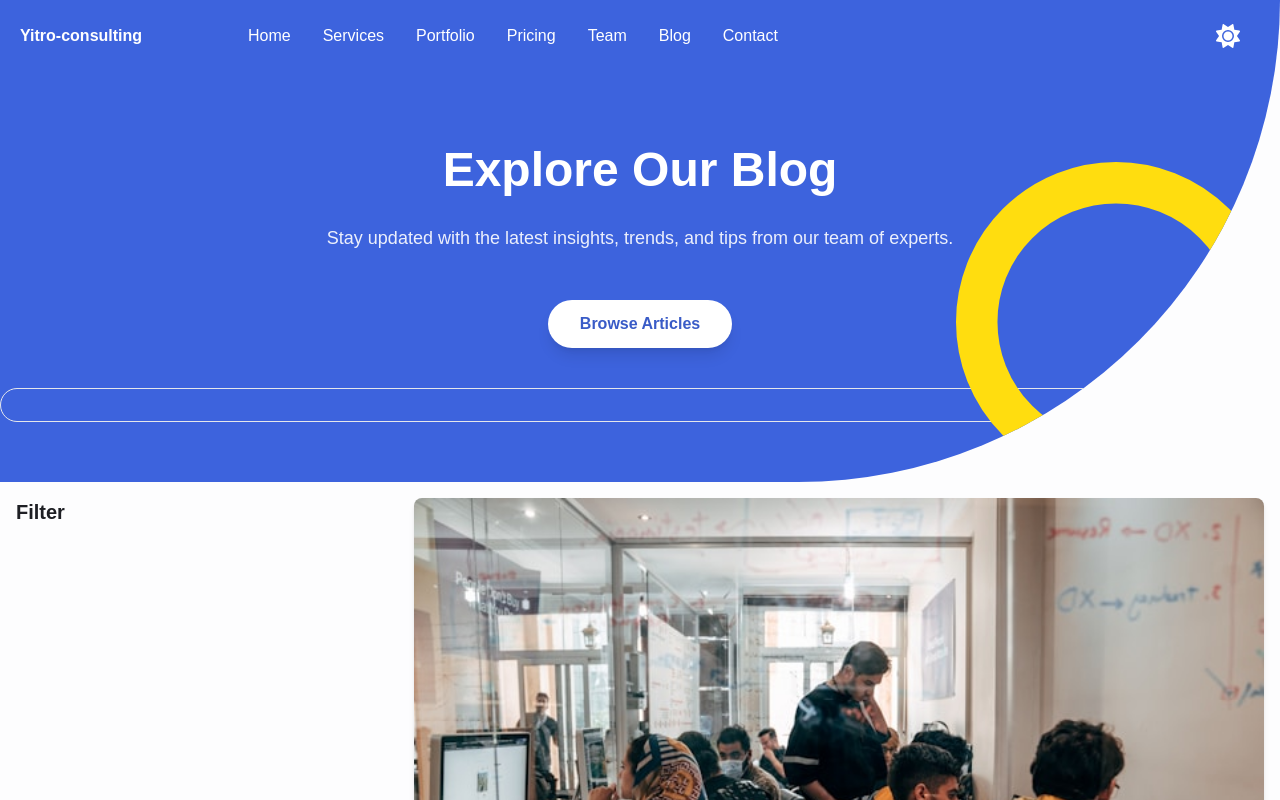
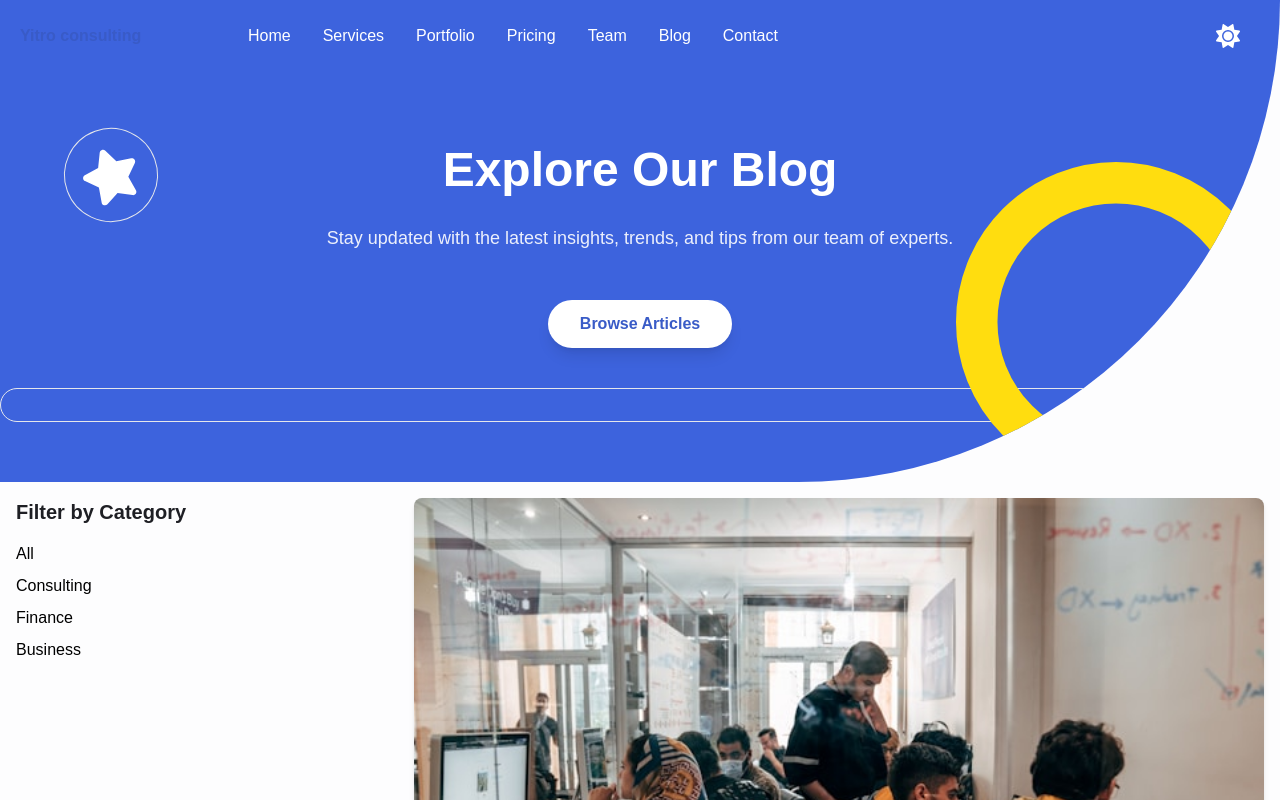
Before and after one commit to ranto-dev/yitro-consulting-npm, a React (Vite) app: page /blog in a window 1280 px wide. Shown: the top 800 px of the page. Built offline with nearby package versions, Linux system fonts and the light colour scheme.

Commit message:
refactoring des partie hero, navbar section blog

```diff
--- a/src/components/blog/Content.tsx
+++ b/src/components/blog/Content.tsx
@@ -1,10 +1,10 @@
-import React from "react";
-import { useState } from "react";
+import React, { useState, useEffect } from "react";
 import { Link } from "react-router-dom";
 import type { BlogPost } from "../../types/BlogPost";
 import blog1 from "../../assets/img/thumbnail/thumbnail-1.jpg";
 import blog2 from "../../assets/img/thumbnail/thumbnail-2.jpg";
 import blog3 from "../../assets/img/thumbnail/thumbnail-3.jpg";
+import { motion, AnimatePresence } from "framer-motion";
 
 const Content: React.FC = () => {
   const [blogPosts] = useState<BlogPost[]>([
@@ -43,16 +43,61 @@ const Content: React.FC = () => {
     },
   ]);
 
+  const [filteredPosts, setFilteredPosts] = useState<BlogPost[]>([]);
+  const [selectedCategory, setSelectedCategory] = useState<string>("All");
+
+  useEffect(() => {
+    if (selectedCategory === "All") {
+      setFilteredPosts(blogPosts);
+    } else {
+      setFilteredPosts(
+        blogPosts.filter((post) => post.category === selectedCategory)
+      );
+    }
+  }, [selectedCategory, blogPosts]);
+
+  const categories = ["All", "Consulting", "Finance", "Business"];
+
+  const cardVariants = {
+    hidden: { opacity: 0, y: 20 },
+    visible: { opacity: 1, y: 0, transition: { duration: 0.6 } },
+    exit: { opacity: 0, y: -20, transition: { duration: 0.3 } },
+  };
+
   return (
     <div className="flex flex-row gap-4 justify-around items-start p-4">
+      {/* SECTION DU FILTRE */}
       <div className="w-[45%]">
-        <h1 className="text-xl">Filter</h1>
+        <h1 className="text-xl mb-4 font-bold">Filter by Category</h1>
+        <ul className="flex flex-col gap-2">
+          {categories.map((category) => (
+            <li key={category}>
+              <button
+                onClick={() => setSelectedCategory(category)}
+                className={`w-full text-left p-2 rounded-lg transition-colors duration-200 ${
+                  selectedCategory === category
+                    ? "bg-indigo-600 text-black"
+                    : "bg-gray-100 text-gray-800 hover:bg-gray-200"
+                }`}
+              >
+                {category}
+              </button>
+            </li>
+          ))}
+        </ul>
       </div>
+
+      {/* SECTION DES CARTES DE BLOG */}
       <div className="w-full flex flex-col gap-4">
-        {blogPosts.map((post: BlogPost) => (
-          <div
+        <AnimatePresence mode="wait">
+          {filteredPosts.map((post) => (
+            <motion.div
               key={post.id}
               className="bg-white rounded-lg overflow-hidden shadow-md hover:shadow-xl transition duration-300 ease-in-out"
+              variants={cardVariants}
+              initial="hidden"
+              animate="visible"
+              exit="exit"
             >
               <img
                 src={post.image}
@@ -78,8 +123,9 @@ const Content: React.FC = () => {
                   </Link>
                 </div>
               </div>
-          </div>
+            </motion.div>
           ))}
+        </AnimatePresence>
       </div>
     </div>
   );
--- a/src/components/blog/HeroBlog.tsx
+++ b/src/components/blog/HeroBlog.tsx
@@ -1,3 +1,4 @@
+import { FaStar } from "react-icons/fa6";
 import Illustation from "../../assets/img/blog/shape-14.svg";
 import { motion } from "framer-motion";
 
@@ -24,10 +25,30 @@ const HeroBlog = () => {
           </a>
         </div>
       </div>
-      <div className="relative top-10 border rounded-full p-4"></div>
+
+      <motion.div
+        initial={{ opacity: 0, x: -500 }}
+        animate={{ opacity: 1, x: 0, rotate: -20 }}
+        className="absolute border rounded-full p-4 top-[8rem] left-[4rem]"
+      >
+        <FaStar className="text-6xl" />
+      </motion.div>
+
+      <motion.div
+        initial={{ opacity: 0, y: 100 }}
+        animate={{ opacity: 1, y: 0 }}
+        className="relative top-10 border rounded-full p-4"
+      ></motion.div>
 
       <motion.img
-        className="w-[25%] absolute bottom-0 right-1 "
+        initial={{ opacity: 0, y: -200 }}
+        animate={{ opacity: 1, y: 0 }}
+        transition={{
+          duration: 0.5,
+          delay: 0.5,
+          ease: [0.25, 0.1, 0.25, 1],
+        }}
+        className="w-[25%] absolute bottom-0 right-1"
         style={{ zIndex: 0 }}
         src={Illustation}
         alt="illustration"
--- a/src/components/blog/NavbarBlog.tsx
+++ b/src/components/blog/NavbarBlog.tsx
@@ -1,5 +1,6 @@
 import { useState, useEffect } from "react";
 import { FaMoon, FaSun } from "react-icons/fa6";
+import { Link } from "react-router-dom";
 
 const NavbarBlog = () => {
   const [isSticky, setIsSticky] = useState(false);
@@ -55,7 +56,7 @@ const NavbarBlog = () => {
         <div className="ic-navbar-container relative -mx-5 flex items-center justify-between">
           <div className="w-60 lg:w-56 max-w-full px-5">
             <p className="ic-navbar-logo block w-full text-5xl font-semibold py-5 text-primary-color">
-              Yitro-consulting
+              <Link to={"/"}>Yitro consulting</Link>
             </p>
           </div>
         </div>
--- a/src/pages/client/Blog.tsx
+++ b/src/pages/client/Blog.tsx
@@ -1,58 +1,47 @@
-import React from "react";
-import { useState } from "react";
-import { Link } from "react-router-dom";
-import type { BlogPost } from "../../types/BlogPost";
-import blog1 from "../../assets/img/thumbnail/thumbnail-1.jpg";
-import blog2 from "../../assets/img/thumbnail/thumbnail-2.jpg";
-import blog3 from "../../assets/img/thumbnail/thumbnail-3.jpg";
+import { useState, useEffect } from "react";
 import NavbarBlog from "../../components/blog/NavbarBlog";
 import HeroBlog from "../../components/blog/HeroBlog";
 import Content from "../../components/blog/Content";
 
-const AllBlogs: React.FC = () => {
-  const [blogPosts] = useState<BlogPost[]>([
-    {
-      id: 1,
-      image: blog1,
-      category: "Consulting",
-      title: "Business Consulting Is Important for Every Business.",
-      excerpt:
-        "Lorem ipsum dolor sit amet, consectetur adipiscing elit. Sed do eiusmod tempor incididunt ut labore et dolore magna aliqua.",
-      author: "Admin",
-      date: "Jan 28, 2025",
-      link: "blog-details.html",
-    },
-    {
-      id: 2,
-      image: blog2,
-      category: "Finance",
-      title: "Top 5 Tips for Better Financial Planning.",
-      excerpt:
-        "Lorem ipsum dolor sit amet, consectetur adipiscing elit. Sed do eiusmod tempor incididunt ut labore et dolore magna aliqua.",
-      author: "Admin",
-      date: "Jan 28, 2025",
-      link: "blog-details.html",
-    },
-    {
-      id: 3,
-      image: blog3,
-      category: "Business",
-      title: "How to Grow Your Business with Digital Marketing.",
-      excerpt:
-        "Lorem ipsum dolor sit amet, consectetur adipiscing elit. Sed do eiusmod tempor incididunt ut labore et dolore magna aliqua.",
-      author: "Admin",
-      date: "Jan 28, 2025",
-      link: "blog-details.html",
-    },
-  ]);
+export default function AllBlogs() {
+  const [isLoading, setIsLoading] = useState(true);
+
+  useEffect(() => {
+    const timer = setTimeout(() => {
+      setIsLoading(false);
+    }, 1000);
+    return () => clearTimeout(timer);
+  }, []);
 
   return (
     <>
-      <NavbarBlog />
-      <HeroBlog />
-      <Content />
+      {isLoading && (
+        <div
+          className="page-loading fixed top-0 bottom-0 left-0 right-0 z-[99999] flex items-center justify-center bg-primary-light-1 dark:bg-primary-dark-1 opacity-100 visible pointer-events-auto"
+          role="status"
+          aria-live="polite"
+          aria-atomic="true"
+          aria-label="Loading..."
+        >
+          <div className="grid-loader">
+            <div></div>
+            <div></div>
+            <div></div>
+            <div></div>
+            <div></div>
+            <div></div>
+            <div></div>
+            <div></div>
+            <div></div>
+          </div>
+        </div>
+      )}
+
+      <div>
+        <NavbarBlog />
+        <HeroBlog />
+        <Content />
+      </div>
     </>
   );
-};
-
-export default AllBlogs;
+}
```
Lines whose indentation alone changed are shown as unchanged.
